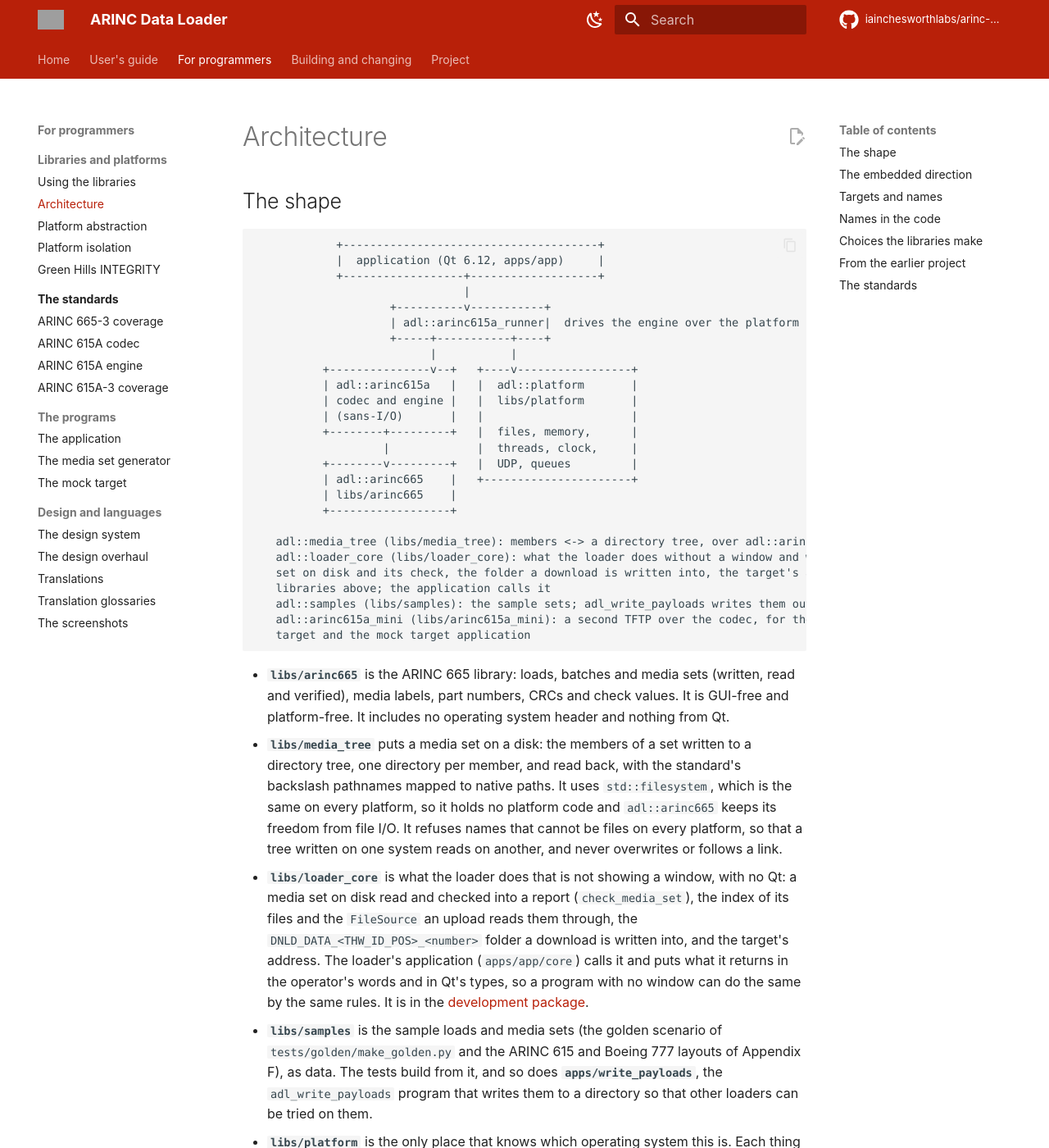
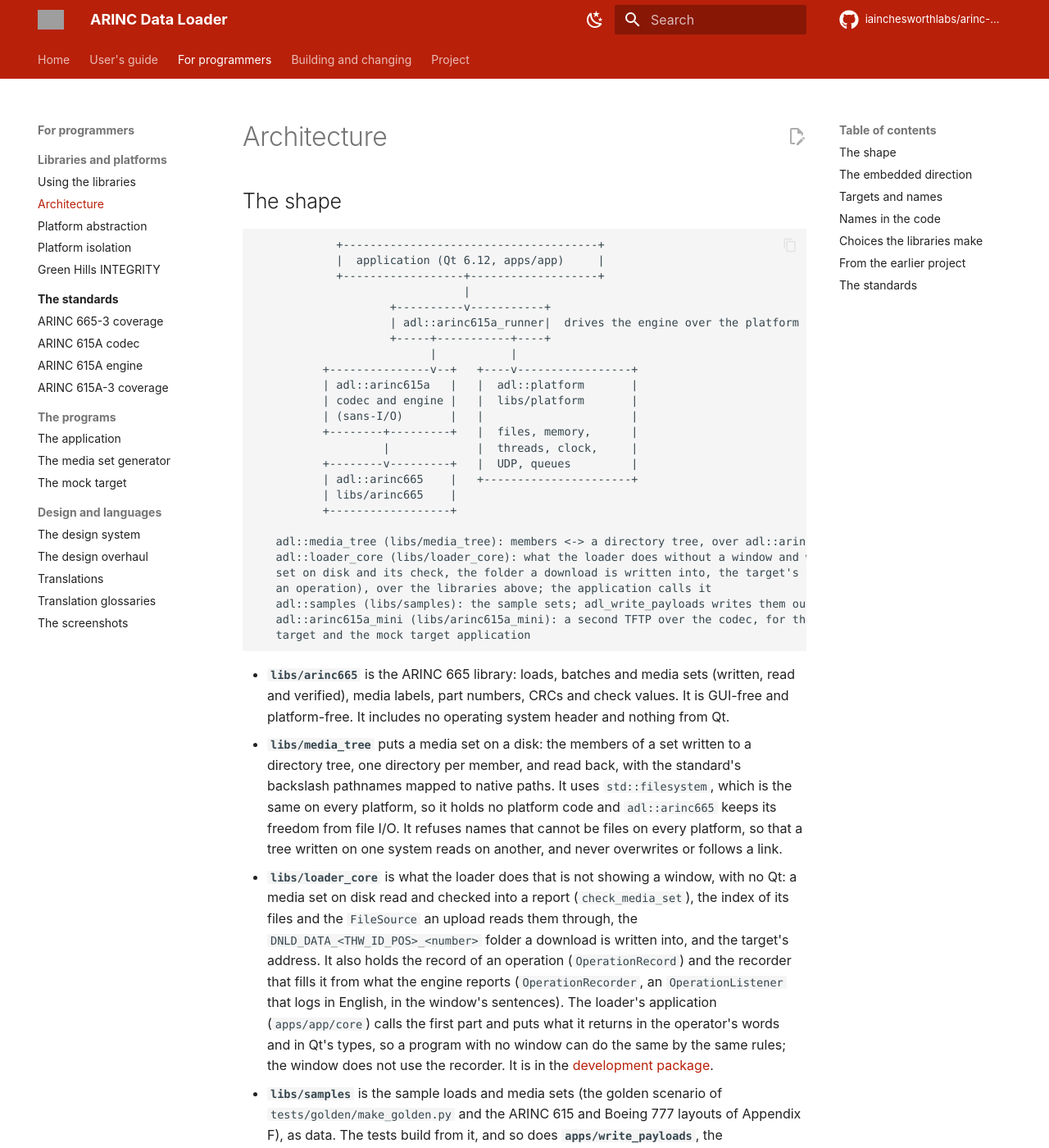
Before and after one commit to iainchesworthlabs/arinc-data-loader, an MkDocs documentation site: the page built from docs/architecture.md, in a window 1280 px wide and 1400 px high. Shown: the whole window at 82% size. Built offline with MkDocs 1.6.1 and Material for MkDocs 9.7.7, drawn with Linux system fonts in a browser that asks for light colours; comment, search, counter and statistics services are not loaded; grey boxes are pictures that could not be loaded.

Commit message:
Describe the operation recorder in the developer pages
The architecture and libraries pages say that adl::loader_core also holds the
record of an operation and the recorder that fills it, and the testing page
has a row for the recorder's tests. A changelog fragment says the development
package can record an operation; the window does not use it yet.

Signed-off-by: Iain Chesworth <iain.chesworth@gmail.com>

```diff
--- a/docs/architecture.md
+++ b/docs/architecture.md
@@ -24,8 +24,8 @@
 
    adl::media_tree (libs/media_tree): members <-> a directory tree, over adl::arinc665
    adl::loader_core (libs/loader_core): what the loader does without a window and without Qt (the media
-   set on disk and its check, the folder a download is written into, the target's address), over the
-   libraries above; the application calls it
+   set on disk and its check, the folder a download is written into, the target's address, the record of
+   an operation), over the libraries above; the application calls it
    adl::samples (libs/samples): the sample sets; adl_write_payloads writes them out
    adl::arinc615a_mini (libs/arinc615a_mini): a second TFTP over the codec, for the tests' simulated
    target and the mock target application
@@ -45,9 +45,11 @@
 - **`libs/loader_core`** is what the loader does that is not showing a window, with no Qt: a media set on
   disk read and checked into a report (`check_media_set`), the index of its files and the `FileSource` an
   upload reads them through, the `DNLD_DATA_<THW_ID_POS>_<number>` folder a download is written into, and
-  the target's address. The loader's application (`apps/app/core`) calls it and puts what it returns in the
-  operator's words and in Qt's types, so a program with no window can do the same by the same rules. It is in
-  the [development package](libraries.md).
+  the target's address. It also holds the record of an operation (`OperationRecord`) and the recorder that
+  fills it from what the engine reports (`OperationRecorder`, an `OperationListener` that logs in English, in
+  the window's sentences). The loader's application (`apps/app/core`) calls the first part and puts what it
+  returns in the operator's words and in Qt's types, so a program with no window can do the same by the same
+  rules; the window does not use the recorder. It is in the [development package](libraries.md).
 - **`libs/samples`** is the sample loads and media sets (the golden scenario of
   `tests/golden/make_golden.py` and the ARINC 615 and Boeing 777 layouts of
   Appendix F), as data. The tests build from it, and so does
```
Also changed, not shown: changelog.d/operation-record.added.md (added, +1 -0 lines), docs/libraries.md (+1 -1 lines), docs/testing.md (+1 -0 lines).
